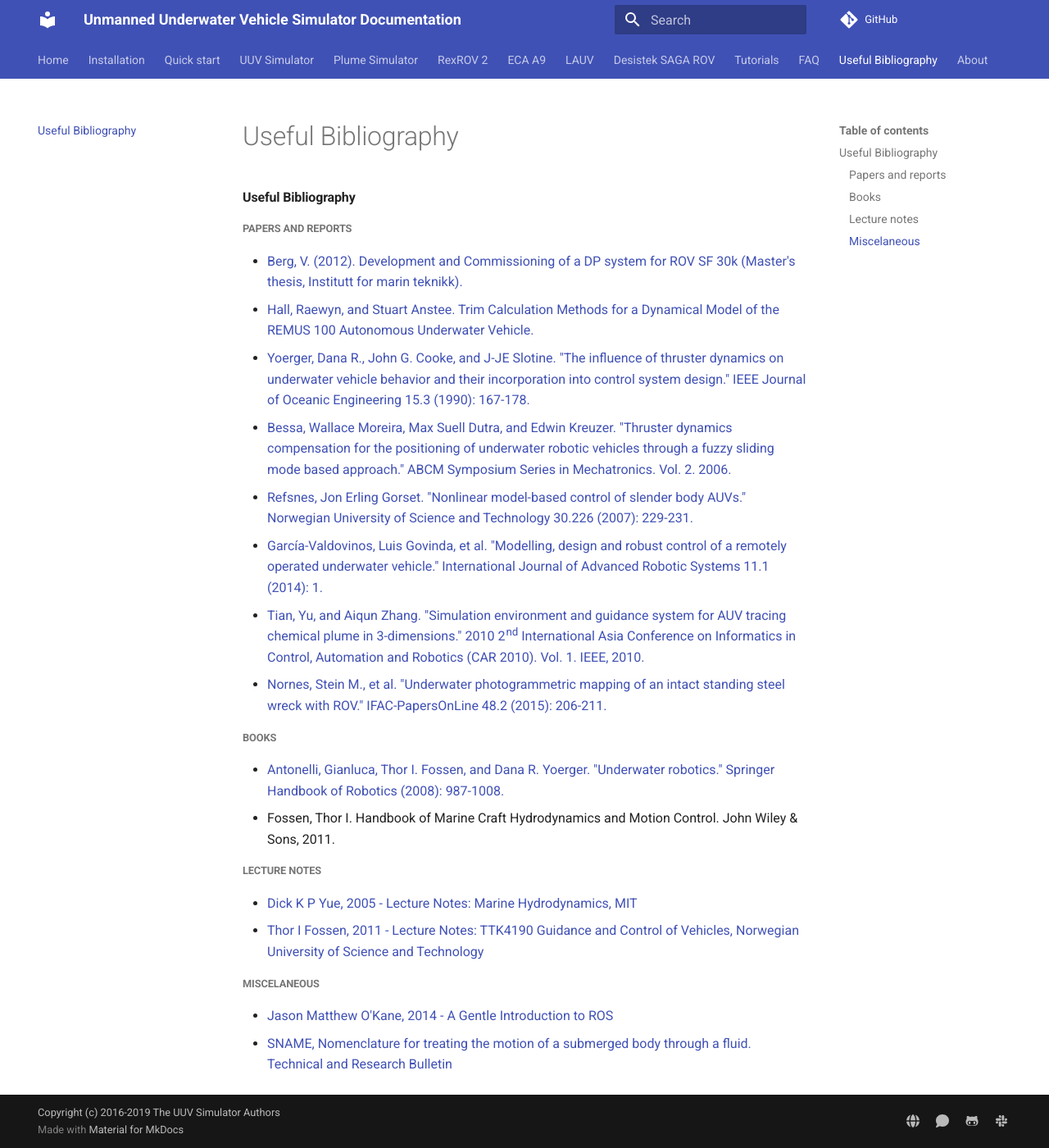
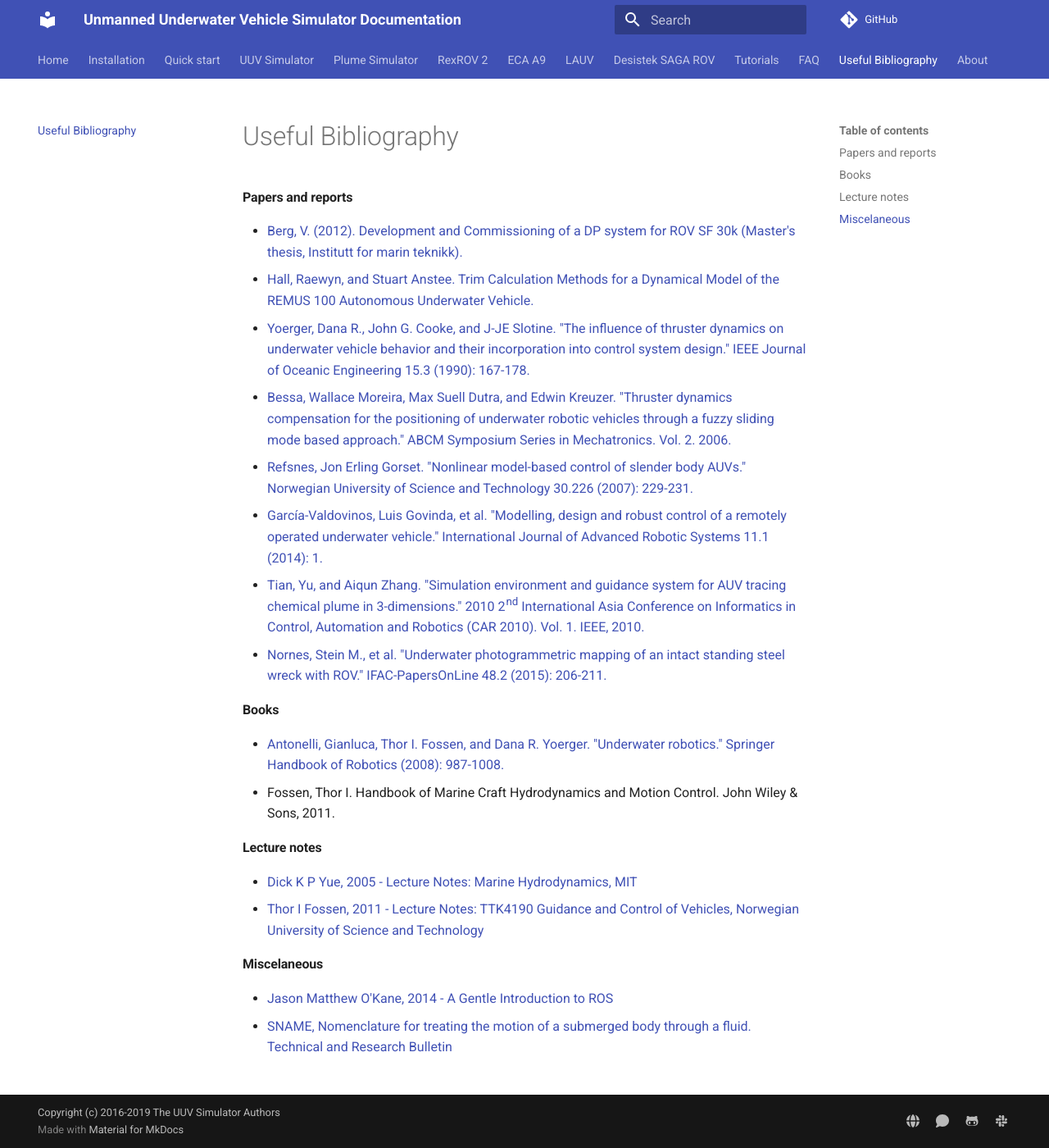
Before and after one commit to uuvsimulator/uuv_simulator_docs, an MkDocs documentation site: the page built from docs/bibliography.md, in a window 1280 px wide and 1400 px high. Shown: the whole window at 82% size. Built offline with MkDocs 1.6.1 and Material for MkDocs 9.7.7, drawn with Linux system fonts in a browser that asks for light colours.

Commit message:
Remove header from bibliography section
Signed-off-by: Musa Morena Marcusso Manhães <musa.marcusso@de.bosch.com>

```diff
--- a/docs/bibliography.md
+++ b/docs/bibliography.md
@@ -1,6 +1,4 @@
-# Useful Bibliography
-
-## Papers and reports
+# Papers and reports
 
 - [Berg, V. (2012). Development and Commissioning of a DP system for ROV SF 30k (Master's thesis, Institutt for marin teknikk).](https://brage.bibsys.no/xmlui/handle/11250/238170?locale-attribute=no)
 - [Hall, Raewyn, and Stuart Anstee. Trim Calculation Methods for a Dynamical Model of the REMUS 100 Autonomous Underwater Vehicle.](http://dspace.dsto.defence.gov.au/dspace/handle/1947/10167})
@@ -11,17 +9,17 @@
 - [Tian, Yu, and Aiqun Zhang. "Simulation environment and guidance system for AUV tracing chemical plume in 3-dimensions." 2010 2nd International Asia Conference on Informatics in Control, Automation and Robotics (CAR 2010). Vol. 1. IEEE, 2010.](https://ieeexplore.ieee.org/abstract/document/5456812/)
 - [Nornes, Stein M., et al. "Underwater photogrammetric mapping of an intact standing steel wreck with ROV." IFAC-PapersOnLine 48.2 (2015): 206-211.](https://www.sciencedirect.com/science/article/pii/S2405896315002736)
 
-## Books
+# Books
 
 - [Antonelli, Gianluca, Thor I. Fossen, and Dana R. Yoerger. "Underwater robotics." Springer Handbook of Robotics (2008): 987-1008.](http://dx.doi.org/10.1007/978-3-540-30301-5_44)
 - Fossen, Thor I. Handbook of Marine Craft Hydrodynamics and Motion Control. John Wiley & Sons, 2011.
 
-## Lecture notes
+# Lecture notes
 
 - [Dick K P Yue, 2005 - Lecture Notes: Marine Hydrodynamics, MIT](https://ocw.mit.edu/courses/mechanical-engineering/2-20-marine-hydrodynamics-13-021-spring-2005)
 - [Thor I Fossen, 2011 - Lecture Notes: TTK4190 Guidance and Control of Vehicles, Norwegian University of Science and Technology](http://www.fossen.biz/wiley/)
 
-## Miscelaneous
+# Miscelaneous
 
 - [Jason Matthew O'Kane, 2014 - A Gentle Introduction to ROS](https://cse.sc.edu/~jokane/agitr/agitr-letter.pdf)
 - [SNAME, Nomenclature for treating the motion of a submerged body through a fluid. Technical and Research Bulletin](https://www.itk.ntnu.no/fag/TTK4190/papers/Sname%201950.PDF)
```
